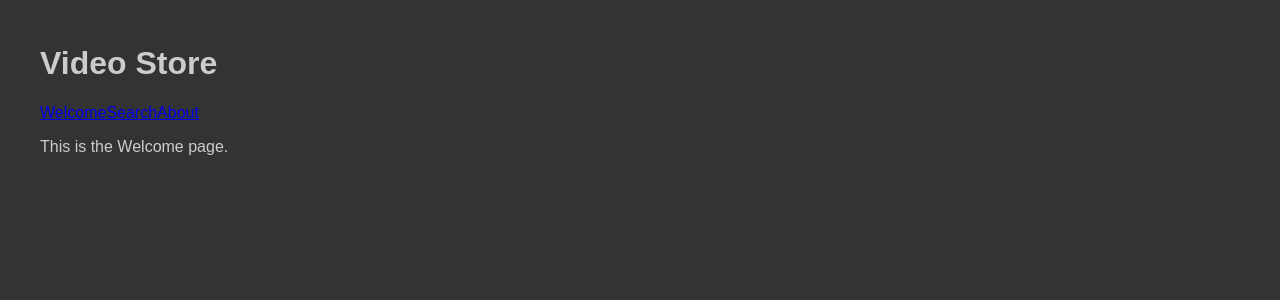
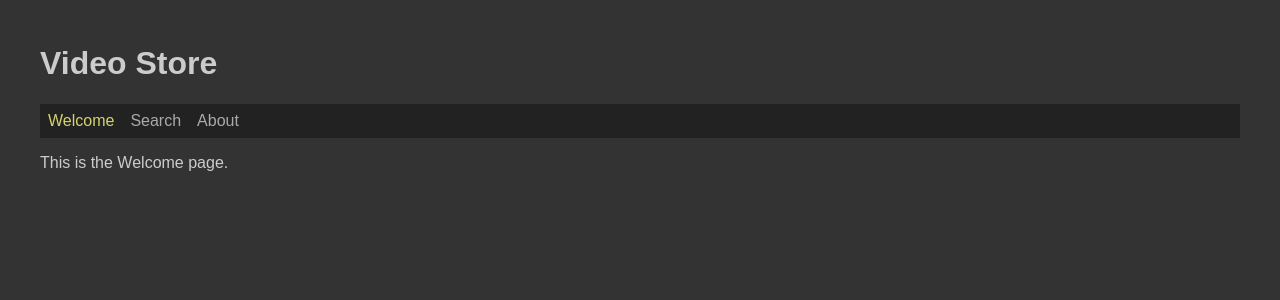
Before and after one commit to edwardtanguay/et001-video-store, a React (Vite) app: page /welcome in a window 1280 px wide. Shown: the top 300 px of the page. Built offline with nearby package versions, Linux system fonts and the light colour scheme.

Commit message:
router works

```diff
--- a/src/App.scss
+++ b/src/App.scss
@@ -3,4 +3,19 @@ body {
   color: #ccc;
   font-family: sans-serif;
   padding: 1rem 2rem;
+
+  nav {
+    background-color: #222;
+    padding: .5rem;
+
+    a {
+      color: #aaa;
+      text-decoration: none;
+      margin-right: 1rem;
+    }
+
+    a.active {
+      color: rgb(211, 211, 110);
+    }
+  }
 }
```
